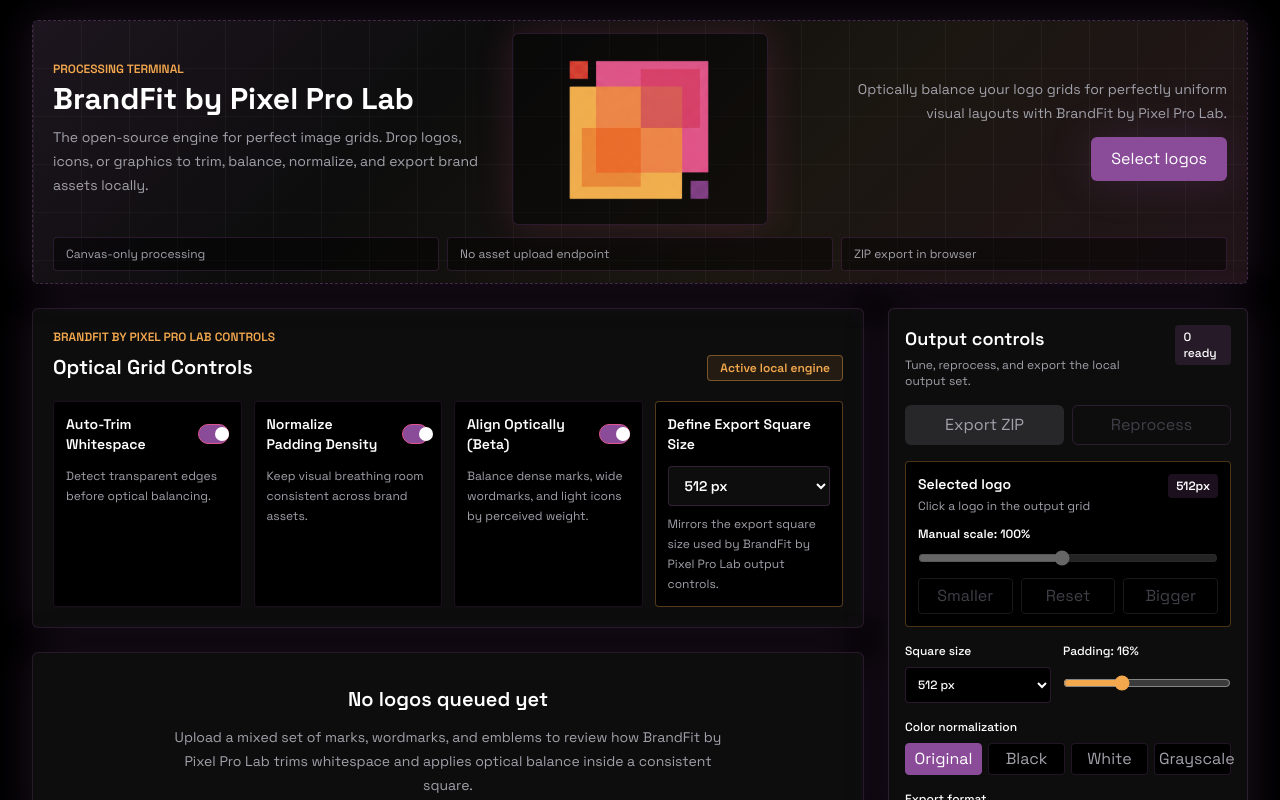
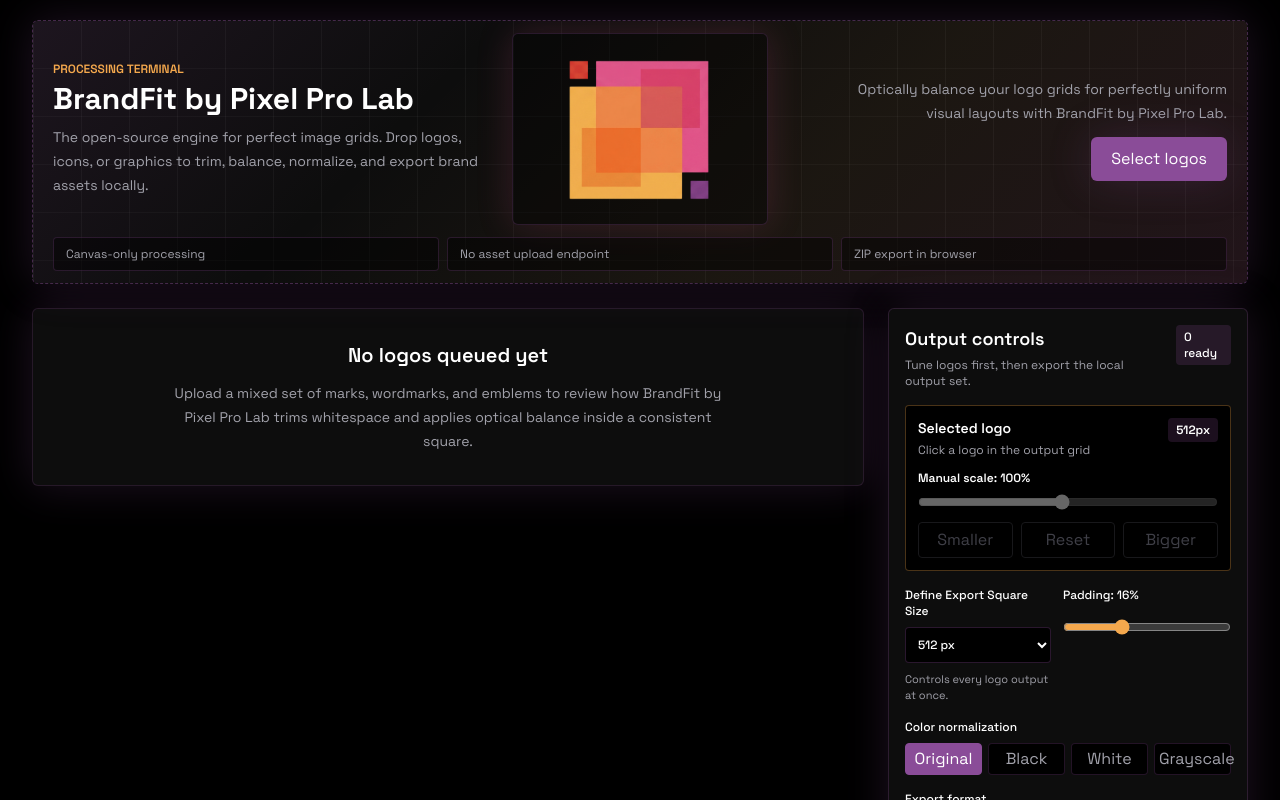
Before and after one commit to PixelProLab/BrandFit, a Next.js app: page / in a window 1280 px wide. Shown: the top 800 px of the page. Built offline with nearby package versions, Linux system fonts and the light colour scheme.

Commit message:
fix: move final actions to output controls bottom

```diff
--- a/app/page.tsx
+++ b/app/page.tsx
@@ -9,7 +9,6 @@
 } from "@/lib/canvas-processing";
 import { BrandFitDropzone } from "@/components/ui/brandfit-dropzone";
 import { LogoPreviewGrid } from "@/components/ui/logo-preview-grid";
-import { OpticalGridControls } from "@/components/ui/optical-grid-controls";
 import { OutputGridPreview } from "@/components/ui/output-grid-preview";
 import { SettingsPanel } from "@/components/ui/settings-panel";
 import {
@@ -180,10 +179,6 @@
 
         <div className="grid gap-6 lg:grid-cols-[1fr_360px]">
           <div className="flex flex-col gap-6">
-            <OpticalGridControls
-              outputSize={state.settings.outputSize}
-              onOutputSizeChange={updateSettings}
-            />
             <OutputGridPreview
               jobs={completedJobs}
               outputUrls={outputUrls}
@@ -199,6 +194,11 @@
             />
           </div>
           <div className="lg:sticky lg:top-5 lg:self-start">
+            {exportMessage ? (
+              <p className="mb-4 rounded-md border border-brand-pink/30 bg-brand-pink/10 p-3 text-sm text-brand-text-main shadow-brand-pink">
+                {exportMessage}
+              </p>
+            ) : null}
             <SettingsPanel
               settings={state.settings}
               isProcessing={isProcessing}
@@ -210,11 +210,6 @@
               onExport={exportZip}
               onReset={resetWorkspace}
             />
-            {exportMessage ? (
-              <p className="mt-4 rounded-md border border-brand-pink/30 bg-brand-pink/10 p-3 text-sm text-brand-text-main shadow-brand-pink">
-                {exportMessage}
-              </p>
-            ) : null}
           </div>
         </div>
 
--- a/components/ui/optical-grid-controls.tsx
+++ /dev/null
@@ -1,80 +0,0 @@
-"use client";
-
-import type { LogoWorkspaceSettings } from "@/store/logo-workspace-store";
-
-type OpticalGridControlsProps = {
-  outputSize: number;
-  onOutputSizeChange: (settings: Partial<LogoWorkspaceSettings>) => void;
-};
-
-const simulatedControls = [
-  {
-    label: "Auto-Trim Whitespace",
-    description: "Detect transparent edges before optical balancing.",
-    active: true,
-  },
-  {
-    label: "Normalize Padding Density",
-    description: "Keep visual breathing room consistent across brand assets.",
-    active: true,
-  },
-  {
-    label: "Align Optically (Beta)",
-    description: "Balance dense marks, wide wordmarks, and light icons by perceived weight.",
-    active: true,
-  },
-];
-
-export function OpticalGridControls({
-  outputSize,
-  onOutputSizeChange,
-}: OpticalGridControlsProps) {
-  return (
-    <section className="rounded-md border border-brand-purple/20 bg-brand-surface p-5 shadow-brand-purple">
-      <div className="flex flex-col gap-2 sm:flex-row sm:items-end sm:justify-between">
-        <div>
-          <p className="text-xs font-semibold uppercase text-brand-orange">BrandFit by Pixel Pro Lab controls</p>
-          <h2 className="mt-2 text-xl font-semibold text-brand-text-main">Optical Grid Controls</h2>
-        </div>
-        <span className="rounded border border-brand-orange/40 bg-brand-orange/10 px-3 py-1 text-xs font-semibold text-brand-orange">
-          Active local engine
-        </span>
-      </div>
-
-      <div className="mt-5 grid gap-3 md:grid-cols-4">
-        {simulatedControls.map((control) => (
-          <article key={control.label} className="rounded border border-brand-purple/20 bg-black p-3">
-            <div className="flex items-center justify-between gap-3">
-              <h3 className="text-sm font-semibold text-brand-text-main">{control.label}</h3>
-              <span
-                aria-hidden="true"
-                className={`h-5 w-9 rounded-full border p-0.5 ${
-                  control.active ? "border-brand-pink bg-brand-purple" : "border-zinc-700 bg-zinc-900"
-                }`}
-              >
-                <span className="block h-3.5 w-3.5 translate-x-3.5 rounded-full bg-white" />
-              </span>
-            </div>
-            <p className="mt-3 text-xs leading-5 text-brand-text-muted">{control.description}</p>
-          </article>
-        ))}
-
-        <label className="rounded border border-brand-orange/35 bg-black p-3 text-sm font-semibold text-brand-text-main">
-          Define Export Square Size
-          <select
-            value={outputSize}
-            onChange={(event) => onOutputSizeChange({ outputSize: Number(event.target.value) })}
-            className="mt-3 h-10 w-full rounded border border-brand-purple/30 bg-brand-surface px-3 text-sm text-brand-text-main"
-          >
-            <option value={256}>256 px</option>
-            <option value={512}>512 px</option>
-            <option value={1024}>1024 px</option>
-          </select>
-          <span className="mt-2 block text-xs font-normal leading-5 text-brand-text-muted">
-            Mirrors the export square size used by BrandFit by Pixel Pro Lab output controls.
-          </span>
-        </label>
-      </div>
-    </section>
-  );
-}
--- a/components/ui/settings-panel.tsx
+++ b/components/ui/settings-panel.tsx
@@ -46,30 +46,11 @@
       <div className="flex items-start justify-between gap-4">
         <div>
           <h2 className="text-lg font-semibold text-brand-text-main">Output controls</h2>
-          <p className="mt-1 text-xs text-brand-text-muted">Tune, reprocess, and export the local output set.</p>
+          <p className="mt-1 text-xs text-brand-text-muted">Tune logos first, then export the local output set.</p>
         </div>
         <span className="rounded bg-brand-purple/20 px-2 py-1 text-xs font-medium text-brand-text-main">
           {completedCount} ready
         </span>
-      </div>
-
-      <div className="mt-4 grid grid-cols-2 gap-2">
-        <button
-          type="button"
-          onClick={onExport}
-          disabled={completedCount === 0 || isProcessing}
-          className="h-10 rounded-md bg-brand-purple text-xs font-bold text-brand-text-main transition hover:bg-brand-pink disabled:cursor-not-allowed disabled:bg-zinc-800 disabled:text-brand-text-muted"
-        >
-          Export ZIP
-        </button>
-        <button
-          type="button"
-          onClick={onReprocess}
-          disabled={completedCount === 0 || isProcessing}
-          className="h-10 rounded-md border border-brand-purple/25 text-xs font-semibold text-brand-text-main transition hover:border-brand-pink disabled:cursor-not-allowed disabled:text-zinc-700"
-        >
-          Reprocess
-        </button>
       </div>
 
       <section aria-label="Selected logo controls" className="mt-4 rounded border border-brand-orange/30 bg-black p-3">
@@ -125,7 +106,7 @@
 
       <div className="mt-4 grid grid-cols-[1fr_1.15fr] gap-3">
         <label className="block text-xs font-medium text-brand-text-main">
-          Square size
+          Define Export Square Size
           <select
             value={settings.outputSize}
             onChange={(event) => onSettingsChange({ outputSize: Number(event.target.value) })}
@@ -135,6 +116,9 @@
             <option value={512}>512 px</option>
             <option value={1024}>1024 px</option>
           </select>
+          <span className="mt-2 block text-[11px] font-normal leading-4 text-brand-text-muted">
+            Controls every logo output at once.
+          </span>
         </label>
 
         <label className="block text-xs font-medium text-brand-text-main">
@@ -199,6 +183,25 @@
       >
         Clear workspace
       </button>
+
+      <div className="mt-4 grid grid-cols-2 gap-2 border-t border-brand-purple/20 pt-4">
+        <button
+          type="button"
+          onClick={onExport}
+          disabled={completedCount === 0 || isProcessing}
+          className="h-10 rounded-md bg-brand-purple text-xs font-bold text-brand-text-main transition hover:bg-brand-pink disabled:cursor-not-allowed disabled:bg-zinc-800 disabled:text-brand-text-muted"
+        >
+          Export ZIP
+        </button>
+        <button
+          type="button"
+          onClick={onReprocess}
+          disabled={completedCount === 0 || isProcessing}
+          className="h-10 rounded-md border border-brand-purple/25 text-xs font-semibold text-brand-text-main transition hover:border-brand-pink disabled:cursor-not-allowed disabled:text-zinc-700"
+        >
+          Reprocess
+        </button>
+      </div>
     </aside>
   );
 }
```
Also changed, not shown: 1 other file (tests, documents, lock files or other folders).
